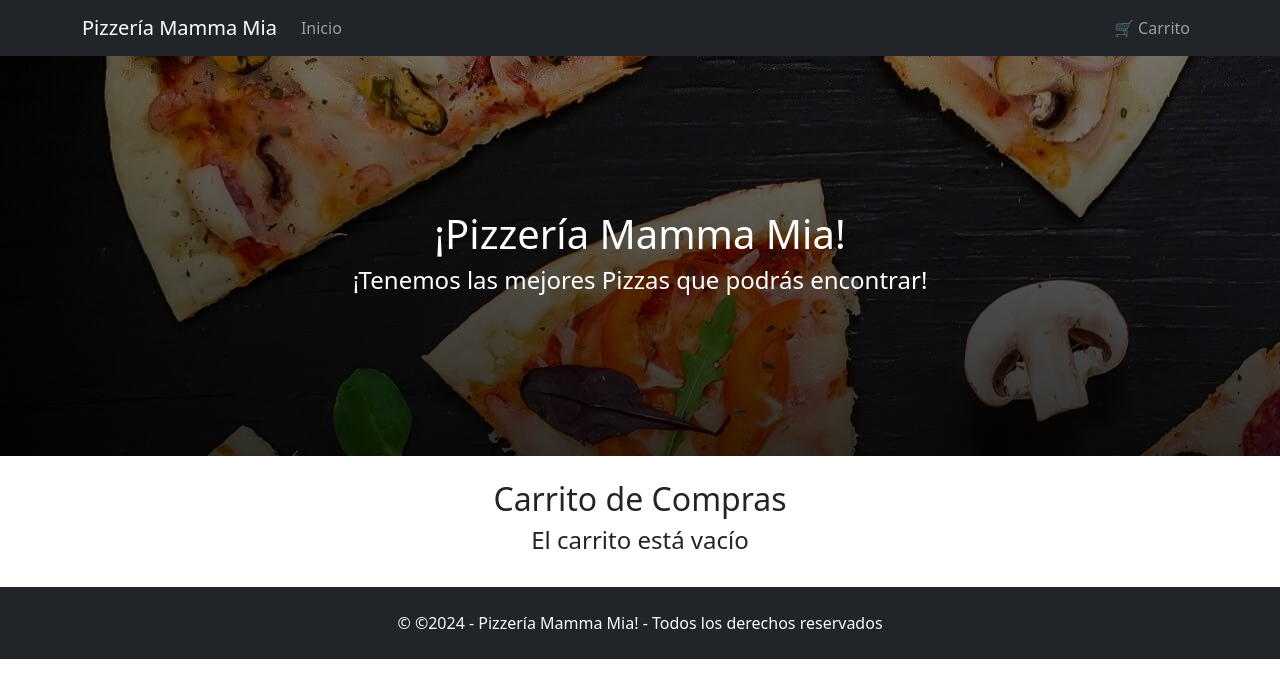
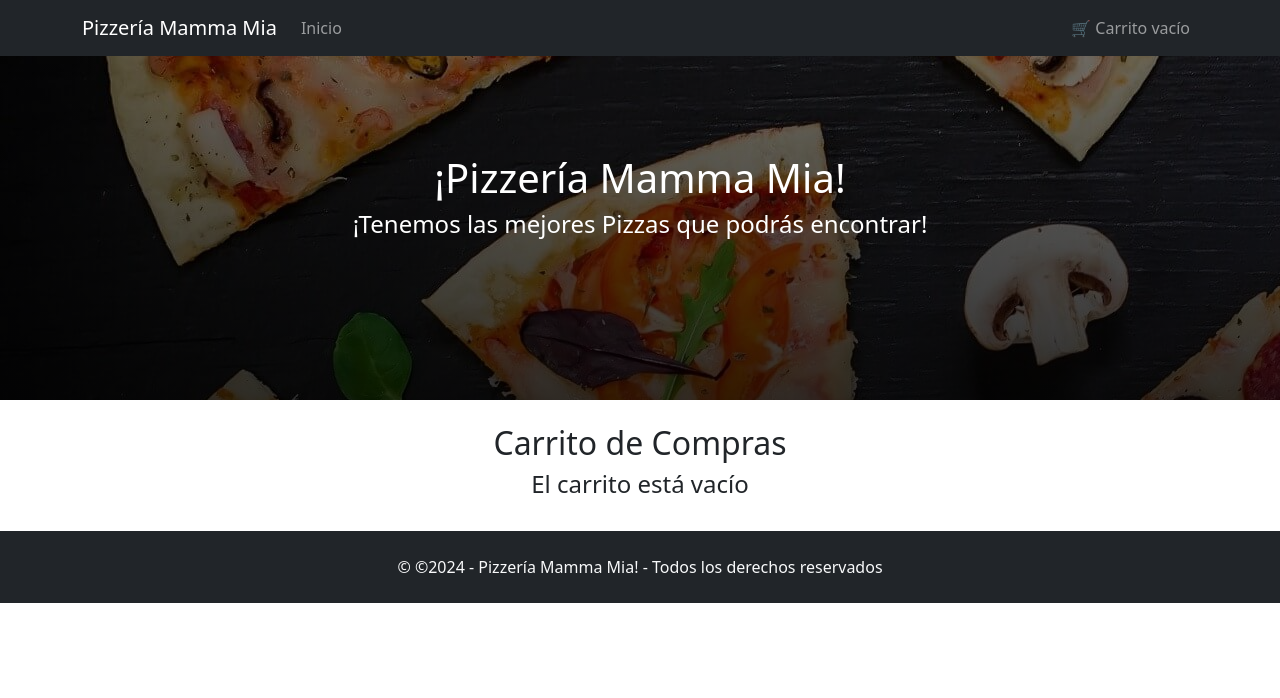
Before and after one commit to MaSanchezL/pizzeria, a React (Vite) app: page /cart in a window 1280 px wide. Shown: the top 698 px of the page. Built offline with nearby package versions, Linux system fonts and the light colour scheme.

Commit message:
CTM cart

```diff
--- a/src/App.jsx
+++ b/src/App.jsx
@@ -20,7 +20,6 @@ function App() {
         <Router>
           <NavbarPage />
           <Header />
-          <CartProvider>
           <Routes>
             <Route path="/" element={<Home />} />
             <Route path="/pizza-detail/:id" element={<PizzaDetail />} />
@@ -30,7 +29,6 @@ function App() {
             <Route path="*" element={<Navigate to="/404" />} />
             <Route path="/404" element={<NotFound />} />
           </Routes>
-          </CartProvider>
           <Footer />
         </Router>
       </CartProvider>
--- a/src/components/Cart.jsx
+++ b/src/components/Cart.jsx
@@ -3,10 +3,13 @@ import { Container, Table, Button } from "react-bootstrap";
 import { useCartContext } from "../context/CartContext"; // Usamos el contexto
 
 const Cart = () => {
-  const { cart, removeFromCart, incrementQuantity, decrementQuantity, addToCart } = useCartContext(); // Obtenemos todo desde el contexto
-
-  const calculateTotal = () =>
-    cart.reduce((total, item) => total + item.price * item.quantity, 0);
+  const {
+    cart,
+    removeFromCart,
+    incrementQuantity,
+    decrementQuantity,
+    calculateTotal, // Obtenemos la función calculateTotal desde el contexto
+  } = useCartContext(); // Obtenemos todo desde el contexto
 
   return (
     <Container className="py-4">
@@ -52,7 +55,6 @@ const Cart = () => {
                     >
                       Eliminar
                     </Button>{" "}
-
                   </td>
                 </tr>
               ))}
--- a/src/components/NavbarPage.jsx
+++ b/src/components/NavbarPage.jsx
@@ -6,9 +6,10 @@ import { useCartContext } from "../context/CartContext";
 const NavbarPage = () => {
   const { cart } = useCartContext();
   const totalItems = cart.reduce((sum, item) => sum + item.quantity, 0);
+  const totalAmount = cart.reduce((total, item) => total + item.price * item.quantity, 0);
 
   return (
-    <Navbar bg="dark" variant="dark" expand="lg">
+    <Navbar bg="dark" variant="dark" expand="lg" fixed="top">
       <Container>
         <Navbar.Brand as={Link} to="/">
           Pizzería Mamma Mia
@@ -22,7 +23,7 @@ const NavbarPage = () => {
           </Nav>
           <Nav>
             <Nav.Link as={Link} to="/cart">
-              🛒 Carrito{" "}
+              🛒 {totalItems > 0 ? `Carrito: $${totalAmount.toFixed(2)}` : 'Carrito vacío'}
               {totalItems > 0 && (
                 <Badge bg="secondary" pill>
                   {totalItems}
--- a/src/context/CartContext.jsx
+++ b/src/context/CartContext.jsx
@@ -42,6 +42,9 @@ export const CartProvider = ({ children }) => {
     );
   };
 
+  const calculateTotal = () =>
+    cart.reduce((total, item) => total + item.price * item.quantity, 0);
+
   return (
     <CartContext.Provider
       value={{
@@ -50,6 +53,7 @@ export const CartProvider = ({ children }) => {
         removeFromCart,
         incrementQuantity,
         decrementQuantity,
+        calculateTotal,
       }}
     >
       {children}
```
